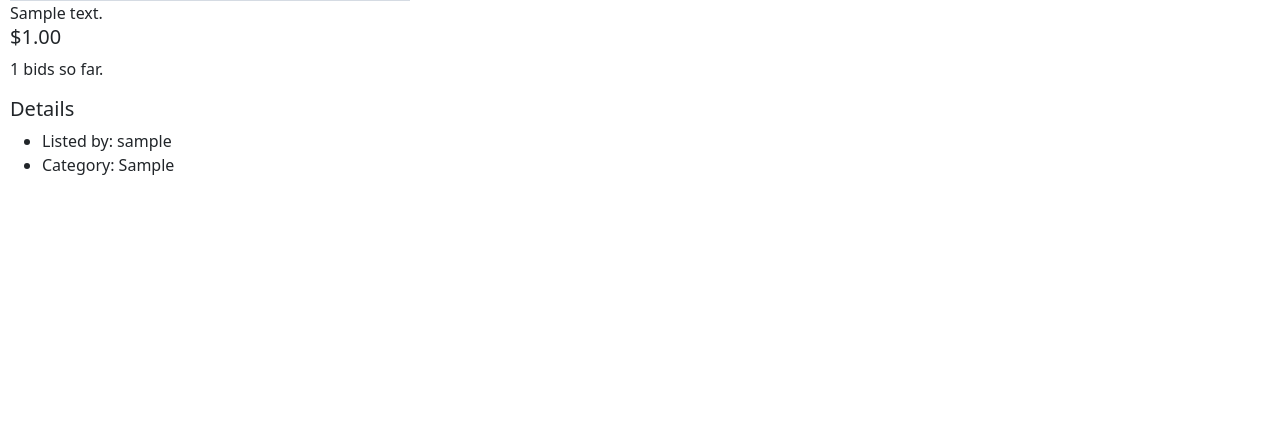
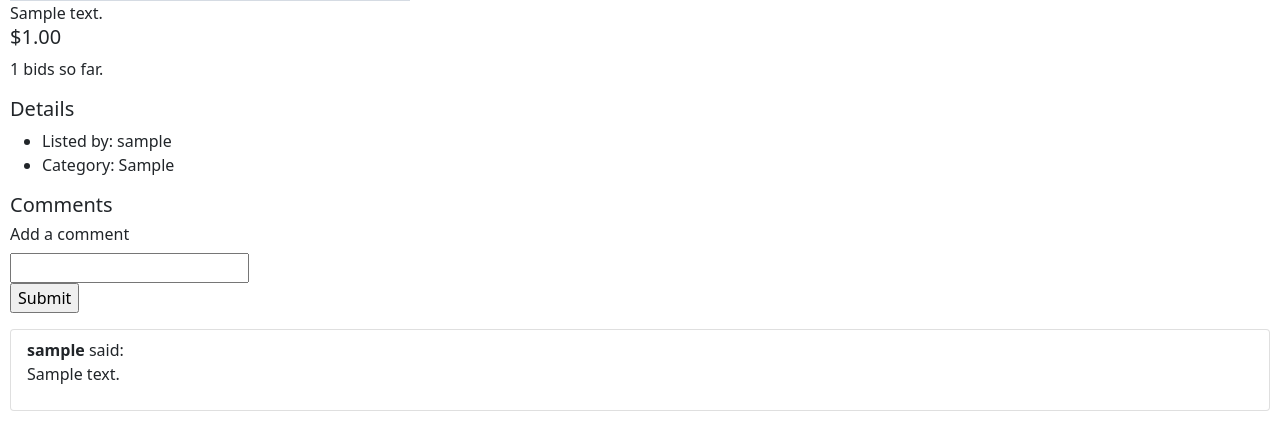
Before and after one commit to minprog-platforms/project-commerce-django-Lars234, a Django app: page /listing/1 in a window 1280 px wide. Shown: the part 508-929 px from the top of the page. Before the commit the page ends 683 px from the top, so only its background shows below. Run offline with Django 3.2, Linux system fonts and the light colour scheme; tables that the repository leaves empty hold one stand-in row (values such as "Sample post"); grey boxes marked "Sample" are stand-in pictures.

Commit message:
It is now possible to add comments to listings

```diff
--- a/auctions/templates/auctions/listing.html
+++ b/auctions/templates/auctions/listing.html
@@ -54,4 +54,28 @@
         </ul>
     </div>
 
+    <div>
+        <h5>Comments</h5>
+        <h6>Add a comment</h6>
+        <form action="{% url 'comment' listing.id %}" method="post">
+            {% csrf_token %}
+            {{ form_comment.text }}
+            <p>
+                <input type="submit">
+            </p>
+        </form>
+        <ul class="list-group">
+            {% for comment in comments%}
+            <li class="list-group-item">
+                <b>{{ comment.by.username }}</b> said:
+                <p>{{ comment.comment }}</p>
+            </li>
+            {% empty %}
+            <li class="list-group-item">
+                No comments
+            </li>
+            {% endfor %}
+        </ul>
+    </div>
+
 {% endblock %}
--- a/auctions/urls.py
+++ b/auctions/urls.py
@@ -10,5 +10,6 @@ urlpatterns = [
     path("new_listing", views.new_listing, name="new_listing"),
     path("listing/<str:listing_id>", views.listing, name="listing"),
     path("categories", views.categories, name="categories"),
-    path("watchlist", views.watchlist, name="watchlist")
+    path("watchlist", views.watchlist, name="watchlist"),
+    path("listing/<str:listing_id>/comment", views.comment, name="comment")
 ]
--- a/auctions/views.py
+++ b/auctions/views.py
@@ -113,6 +113,8 @@ def listing(request, listing_id):
     listed_by = Auction_listing.objects.get(id=listing_id).listed_by
     errormessage = ""
 
+    comments = Comment.objects.filter(on_id=listing_id)
+
     if request.method == "POST":
         new_bid_value = request.POST["value"]
 
@@ -131,6 +133,8 @@ def listing(request, listing_id):
                 "form": NewBidForm(),
                 "listed_by": listed_by,
                 "errormessage": errormessage,
+                "form_comment": NewCommentForm(),
+                "comments": comments
             })
 
         else:
@@ -149,8 +153,27 @@ def listing(request, listing_id):
         "highest_bid": highest_bid,
         "num_bids": len(all_bids),
         "form": NewBidForm(),
-        "listed_by": listed_by
+        "listed_by": listed_by,
+        "form_comment": NewCommentForm(),
+        "comments": comments
     })
+
+def comment(request, listing_id):
+    if request.method == "POST":
+        # add the comment to the database
+        writer = request.user
+        text = request.POST["text"]
+
+        new_comment = Comment(
+            on=Auction_listing.objects.get(id=listing_id),
+            by=writer,
+            comment=text
+        )
+
+        new_comment.save()
+
+
+    return HttpResponseRedirect(reverse("listing", args=(listing_id)))
 
 def categories(request):
     pass
@@ -167,3 +190,6 @@ class NewListingForm(forms.Form):
 
 class NewBidForm(forms.Form):
     value = forms.DecimalField(decimal_places=2, max_digits=16, required=True)
+
+class NewCommentForm(forms.Form):
+    text = forms.CharField(max_length=256, required=True)
```
